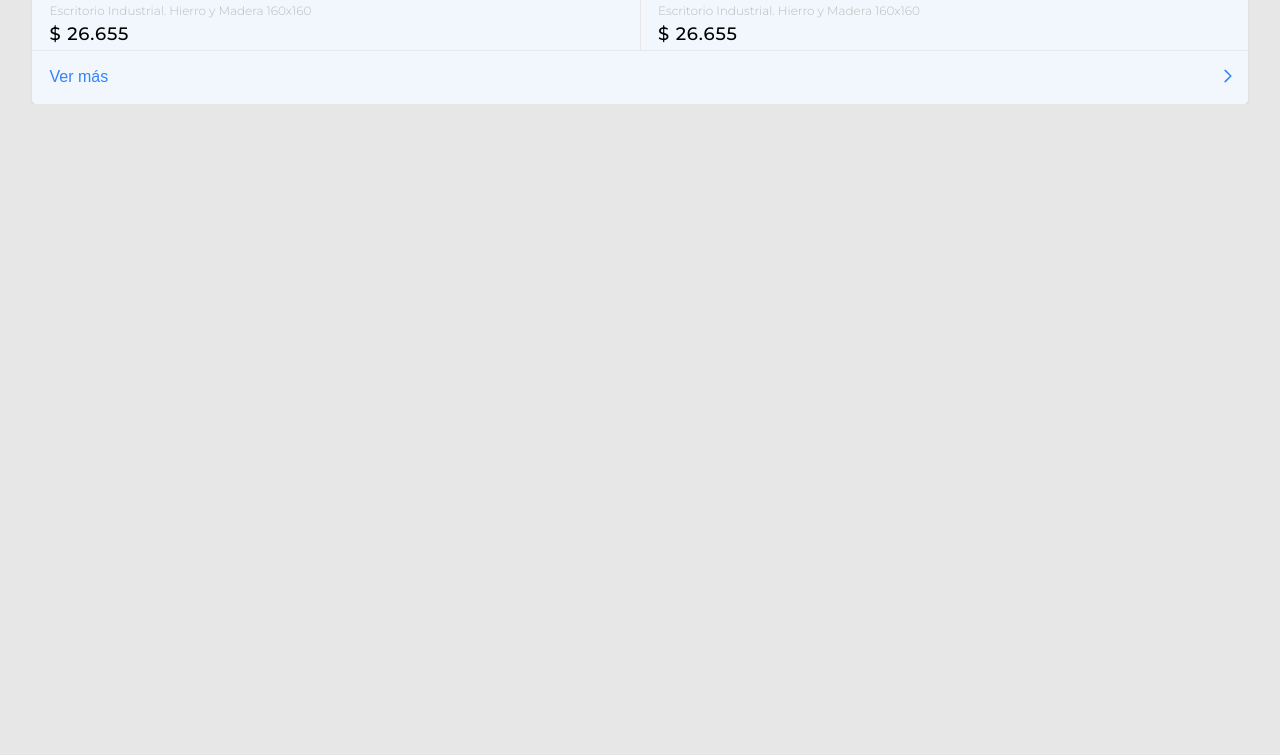
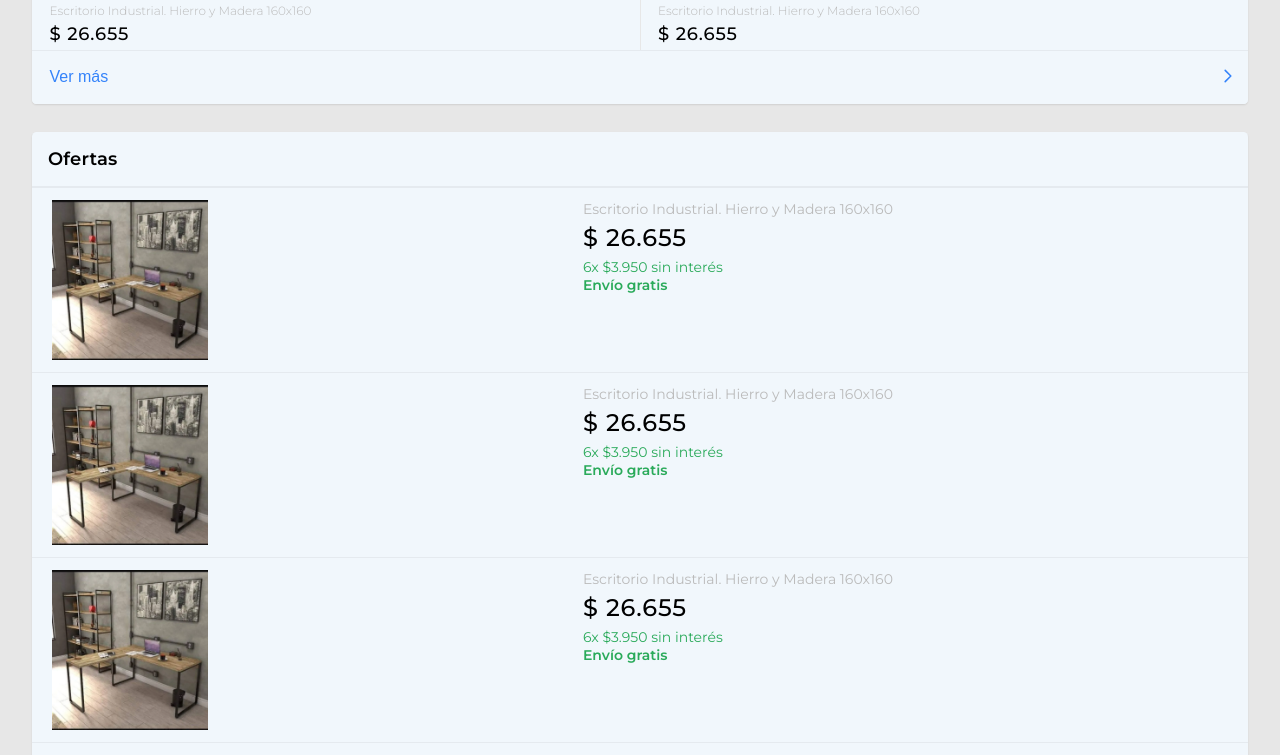
Before and after one commit to bvonpotobsky/mercadolibre-clone, a React (Create React App) app: page / in a window 1280 px wide. Shown: the part 2200-2955 px from the top of the page. Before the commit the page ends 2304 px from the top, so only its background shows below. Built offline with nearby package versions, Linux system fonts and the light colour scheme.

Commit message:
New component added

```diff
--- /dev/null
+++ b/src/assets/styles/components/Cards/DealsColumn.scss
@@ -0,0 +1,5 @@
+.Deals-column {
+  display: flex;
+  flex-direction: column;
+  width: 100%;
+}
--- a/src/assets/styles/components/Cards/Product.scss
+++ b/src/assets/styles/components/Cards/Product.scss
@@ -27,7 +27,7 @@
 
 .Product__price {
   padding: 0 1.75rem;
-  font-size: 1.8rem;
+  font-size: $lg;
   font-weight: 500;
   line-height: 3.2rem;
   letter-spacing: 0.8px;
--- /dev/null
+++ b/src/assets/styles/components/Cards/ProductColumn.scss
@@ -0,0 +1,48 @@
+.ProductColumn {
+  display: flex;
+  flex-direction: row;
+  border-top: $border-card-md;
+
+  &__image {
+    img {
+      display: block;
+      width: 80%;
+      margin: $sm auto;
+      object-fit: cover;
+      max-width: 20rem;
+      max-height: 20rem;
+    }
+  }
+
+  & div {
+    display: flex;
+    flex-direction: column;
+    align-items: flex-start;
+    justify-content: start;
+    margin: $sm auto;
+
+    .ProductColumn__description {
+      font-size: 1.4rem;
+      font-weight: $sm;
+      color: $color-light-pink;
+    }
+
+    .ProductColumn__price {
+      font-size: 2.4rem;
+      font-weight: 500;
+      letter-spacing: 0.8px;
+      line-height: 4rem;
+
+      &--month {
+        font-size: 1.4rem;
+        color: $color-green-dark;
+      }
+    }
+
+    .ProductColumn__delivery {
+      font-size: 1.4rem;
+      color: $color-green-dark;
+      font-weight: 600;
+    }
+  }
+}
--- a/src/components/App.js
+++ b/src/components/App.js
@@ -6,6 +6,8 @@ import { LastSeen } from "./Cards/LastSeen";
 
 import desktopImg from "../assets/media/products/desktop-l.webp";
 import { Card } from "./Cards/Card/Card";
+import { Deals } from "../components/Cards/Deals";
+import { ProductColumn } from "./Cards/ProductColumn";
 
 function App() {
   return (
@@ -78,6 +80,39 @@ function App() {
           />
         </LastSeen>
       </Card>
+
+      <Card title="Ofertas" btnValue="Ver todas">
+        <Deals>
+          <ProductColumn
+            image={desktopImg}
+            description="Escritorio Industrial. Hierro y Madera 160x160"
+            price="26.655"
+            priceMonth="6x $3.950 sin interés"
+            delivery="Envío gratis"
+          />
+          <ProductColumn
+            image={desktopImg}
+            description="Escritorio Industrial. Hierro y Madera 160x160"
+            price="26.655"
+            priceMonth="6x $3.950 sin interés"
+            delivery="Envío gratis"
+          />
+          <ProductColumn
+            image={desktopImg}
+            description="Escritorio Industrial. Hierro y Madera 160x160"
+            price="26.655"
+            priceMonth="6x $3.950 sin interés"
+            delivery="Envío gratis"
+          />
+          <ProductColumn
+            image={desktopImg}
+            description="Escritorio Industrial. Hierro y Madera 160x160"
+            price="26.655"
+            priceMonth="6x $3.950 sin interés"
+            delivery="Envío gratis"
+          />
+        </Deals>
+      </Card>
     </>
   );
 }
--- /dev/null
+++ b/src/components/Cards/Deals.js
@@ -0,0 +1,5 @@
+function Deals({ children }) {
+  return <section className="DealsColumn">{children}</section>;
+}
+
+export { Deals };
--- /dev/null
+++ b/src/components/Cards/ProductColumn.js
@@ -0,0 +1,17 @@
+function ProductColumn({ description, image, price, priceMonth, delivery }) {
+  return (
+    <div className="ProductColumn">
+      <figure className="ProductColumn__image">
+        <img src={image} alt="Escritorio en forma de L" />
+      </figure>
+      <div>
+        <p className="ProductColumn__description">{description}</p>
+        <h4 className="ProductColumn__price">$ {price}</h4>
+        <p className="ProductColumn__price--month">{priceMonth}</p>
+        <p className="ProductColumn__delivery">{delivery}</p>
+      </div>
+    </div>
+  );
+}
+
+export { ProductColumn };
--- a/src/index.scss
+++ b/src/index.scss
@@ -8,3 +8,5 @@
 
 @import "./assets/styles/components/Cards/Card/Card.scss";
 @import "./assets/styles/components/Cards/Product.scss";
+@import "./assets/styles/components/Cards/DealsColumn.scss";
+@import "./assets/styles/components/Cards/ProductColumn.scss";
```
